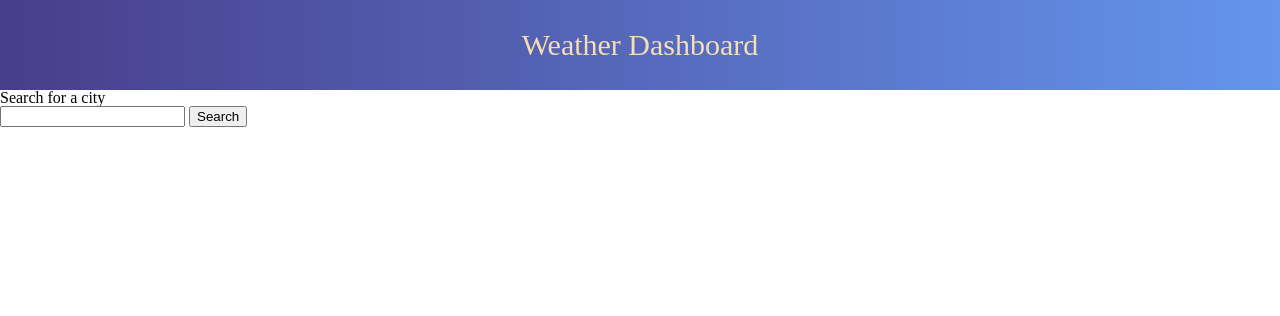
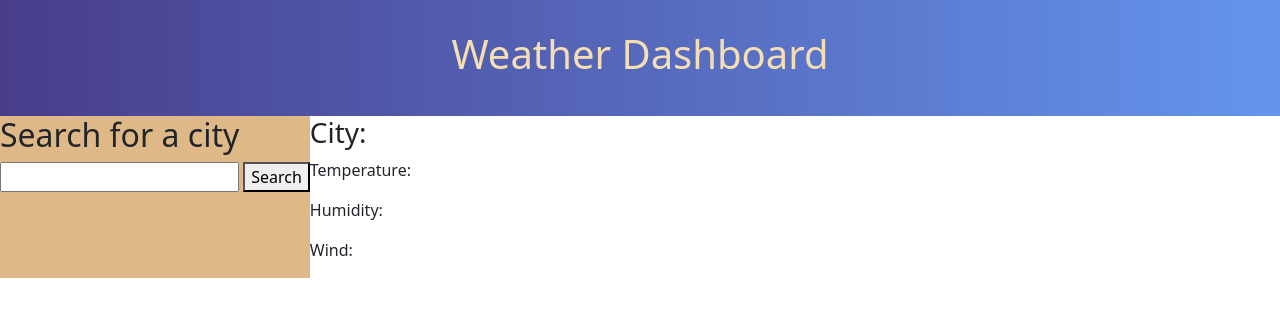
Before and after one commit to Geholst/Weather-Dashboard, a plain HTML site: page index.html in a window 1280 px wide. Drawn offline with nearby package versions, Linux system fonts and the light colour scheme; no server answers.

Commit message:
Added results

```diff
--- a/assets/css/styles.css
+++ b/assets/css/styles.css
@@ -10,3 +10,7 @@ header {
     font-size: 30px;
     background: linear-gradient(to right, darkslateblue, cornflowerblue);
 }
+
+#Search-box {
+    background-color: burlywood;
+}
--- a/index.html
+++ b/index.html
@@ -7,6 +7,8 @@
     <title>Weather Dashboard</title>
     <link rel="stylesheet" href="./assets/css/reset.css">
     <link rel="stylesheet" href="./assets/css/styles.css">
+    <link href="https://cdn.jsdelivr.net/npm/bootstrap@5.3.0-alpha3/dist/css/bootstrap.min.css" rel="stylesheet" integrity="sha384-KK94CHFLLe+nY2dmCWGMq91rCGa5gtU4mk92HdvYe+M/SXH301p5ILy+dN9+nJOZ" crossorigin="anonymous">
+
 </head>
 <body>
     <header>
@@ -25,7 +27,35 @@
             </div>
             </div>
         </section>
+      <!-- Displays City searched for -->
+      <section class="result-section">
+        <div class="current-weather">
+            <div class="city-searched">
+                <h3 id="city-name">City:</h3>
+            </div>
+            <div>
+                <p id="current-temp">Temperature:</p>
+            </div>
+            <div>
+                <p id="current-humidity">Humidity:</p>
+            </div>
+            <div>
+                <p id="current-wind">Wind:</p>
+            </div>
+        </div>
+        <!-- Extended forecast section -->
+
+      </section>
+
     </main>
+
 </body>
+
+<script
+src="https://cdn.jsdelivr.net/npm/dayjs@1.11.3/dayjs.min.js"
+integrity="sha256-iu/zLUB+QgISXBLCW/mcDi/rnf4m4uEDO0wauy76x7U="crossorigin="anonymous"></script>
+<script src="https://cdn.jsdelivr.net/npm/bootstrap@5.3.0-alpha3/dist/js/bootstrap.bundle.min.js" integrity="sha384-ENjdO4Dr2bkBIFxQpeoTz1HIcje39Wm4jDKdf19U8gI4ddQ3GYNS7NTKfAdVQSZe" crossorigin="anonymous"></script>
+<script src="https://cdn.jsdelivr.net/npm/dayjs@1/dayjs.min.js"></script>
+<script src="https://code.jquery.com/jquery-3.5.1.min.js"></script>
 <script src="./assets/js/script.js"></script>
 </html>
```
Also changed, not shown: 1 other file.
